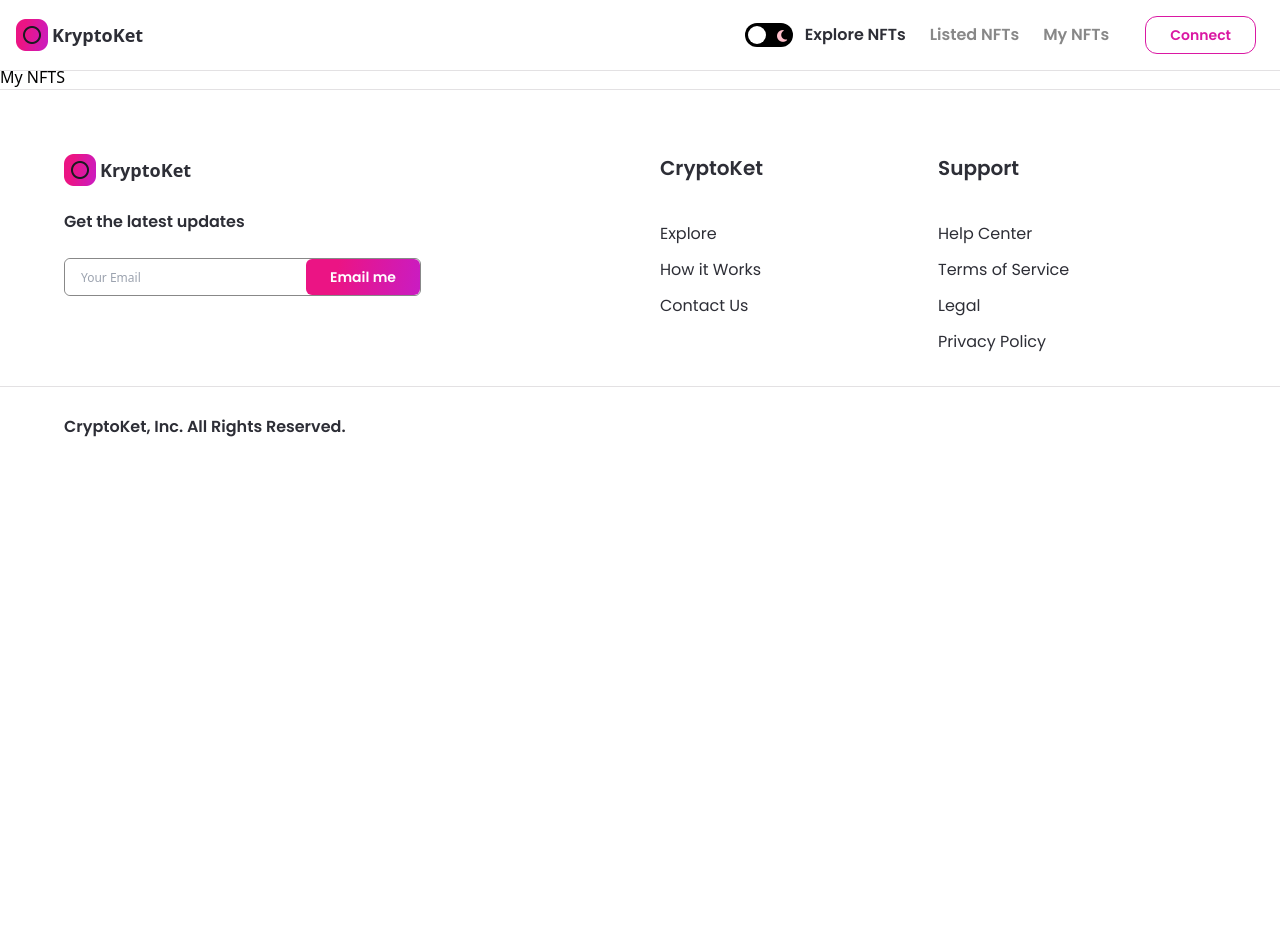
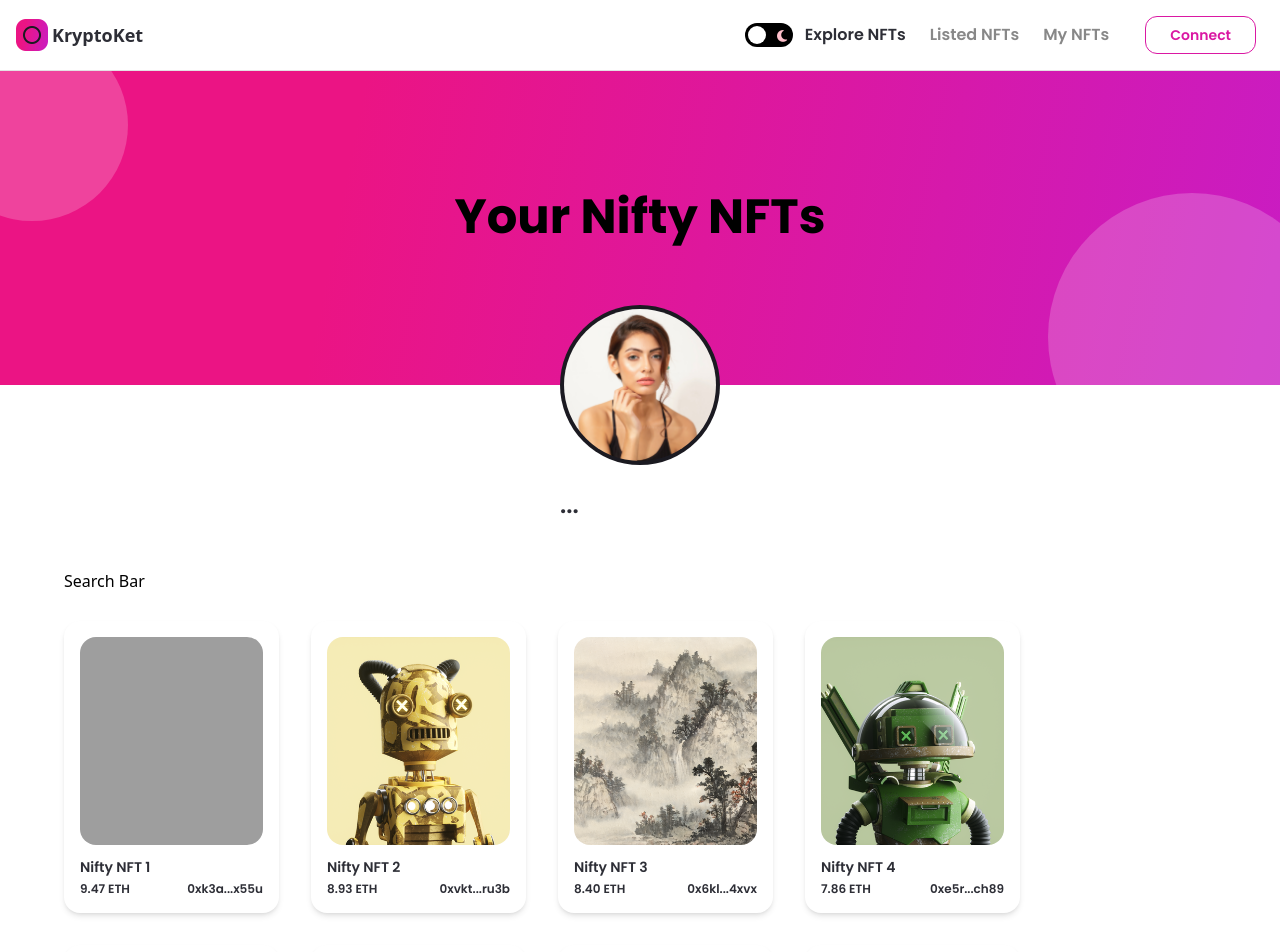
Before and after one commit to anyars-encarta/nft_marketplace, a Next.js app: page /my-nfts in a window 1280 px wide. Shown: the top 952 px of the page. Before the commit the page ends 800 px from the top, so only its background shows below. Built offline with nearby package versions, Linux system fonts and the light colour scheme; grey boxes are pictures that could not be loaded.

Commit message:
Create a profile page, display my nfts

```diff
--- a/app/my-nfts/page.jsx
+++ b/app/my-nfts/page.jsx
@@ -1,9 +1,95 @@
-import React from 'react'
+"use client";
+
+import { useState, useEffect, useContext } from "react";
+import Image from "next/image";
+
+import { NFTContext } from "@/context/NFTContext";
+import { NFTCard, Loader, Banner } from "@/components";
+import { makeId, shortenAddress } from "@/utils";
+import images from "@/assets";
 
 const page = () => {
+  const { fetchMyNFTsOrListedMFTs, currentAccount } = useContext(NFTContext);
+  const [nfts, setNfts] = useState([]);
+  const [isLoading, setIsLoading] = useState(false);
+
+  useEffect(() => {
+    // fetchMyNFTsOrListedMFTs('fetchMyNFTs')
+    //   .then((items) => {
+    //   setNfts(items);
+    //   setIsLoading(false);
+    // });
+    setNfts([1, 2, 3, 4, 5, 6, 7, 8, 9, 10]);
+    // setNfts([])
+  }, []);
+
+  if (isLoading) {
+    return (
+      <div className="flexStart min-h-screen">
+        <Loader />
+      </div>
+    );
+  }
+
   return (
-    <div>My NFTS</div>
-  )
-}
+    <div className="w-full flex justify-start items-center flex-col min-h-screen">
+      <div className="w-full flexCenter flex-col">
+        <Banner
+          bannerText="Your Nifty NFTs"
+          parentStyles="h-80 justify-center"
+          childStyles="text-center mb-4"
+        />
 
-export default page
+        <div className="flex-center flex-col -mt-20 z-0">
+          <div className="flexCenter w-40 h-40 sm:w-36 sm:h-36 p-1 bg-nft-black-2 rounded-full">
+            <Image
+              src={images.creator}
+              objectFit="cover"
+              className="object-cover rounded-full"
+              alt="hero"
+            />
+          </div>
+
+          <p className="font-poppins dark:text-white text-nft-black-1 font-semibold text-2xl mt-6">
+            {shortenAddress(currentAccount)}
+          </p>
+        </div>
+      </div>
+
+      {!isLoading && !nfts.length ? (
+        <div className="flexCenter sm:p-4 p-16">
+          <h1 className="font-poppins dark:text-white text-nft-black-1 text-3xl font-extrabold">
+            No NFTs Owned
+          </h1>
+        </div>
+      ) : (
+        <div className="sm:px-4 p-12 w-full minmd:w-4/5 flexCenter flex-col">
+          <div className="flex-1 w-full flex flex-row sm:flex-col px-4 xs:px-0 minlg:px-8">
+            Search Bar
+          </div>
+
+          <div className="mt-3 w-full flex flex-wrap">
+            {/* {nfts.map((nft) => (
+            <NFTCard key={nft.tokenId} nft={nft} />
+          ))} */}
+            {nfts.map((i) => (
+              <NFTCard
+                key={`nft-${i}`}
+                nft={{
+                  i,
+                  name: `Nifty NFT ${i}`,
+                  price: (10 - i * 0.534).toFixed(2),
+                  seller: `0x${makeId(3)}...${makeId(4)}`,
+                  owner: `0x${makeId(3)}...${makeId(4)}`,
+                  description: "Cool NFT on Sale",
+                }}
+              />
+            ))}
+          </div>
+        </div>
+      )}
+    </div>
+  );
+};
+
+export default page;
```
